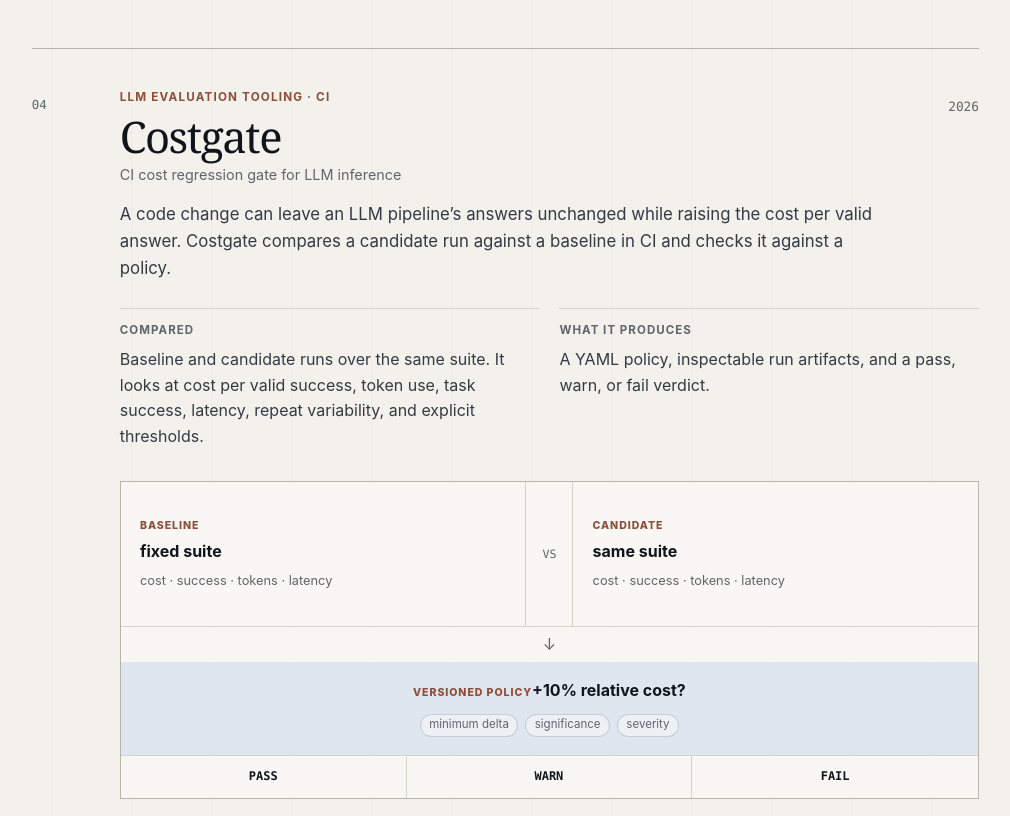
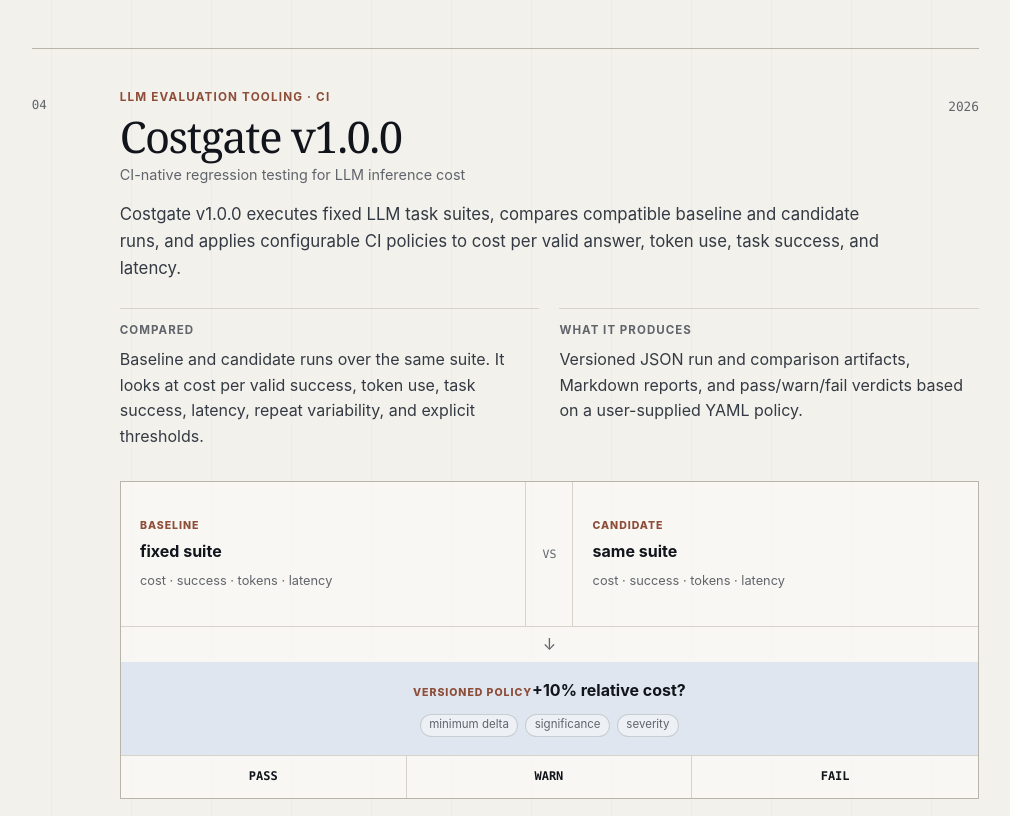
Before and after one commit to guptaaryanr/guptaaryanr.github.io, a website: page research.html in a window 1280 px wide. Shown: the part 4987-5803 px from the top of the page, without its empty margins (269-1279 px from the left). Drawn offline with Linux system fonts and the light colour scheme.

Commit message:
Finalize Costgate v1.0.0 portfolio entry

```diff
--- a/research.html
+++ b/research.html
@@ -114,9 +114,9 @@
                     <article class="project-dossier" aria-labelledby="costgate-title">
                         <div class="project-number">04</div>
                         <div>
-                            <header class="project-head"><div><p class="eyebrow">LLM evaluation tooling · CI</p><h3 id="costgate-title">Costgate</h3><p class="project-subtitle">CI cost regression gate for LLM inference</p></div><span class="project-year">2026</span></header>
-                            <p class="project-abstract">A code change can leave an LLM pipeline’s answers unchanged while raising the cost per valid answer. Costgate compares a candidate run against a baseline in CI and checks it against a policy.</p>
-                            <dl class="project-facts"><div><dt>Compared</dt><dd>Baseline and candidate runs over the same suite. It looks at cost per valid success, token use, task success, latency, repeat variability, and explicit thresholds.</dd></div><div><dt>What it produces</dt><dd>A YAML policy, inspectable run artifacts, and a pass, warn, or fail verdict.</dd></div></dl>
+                            <header class="project-head"><div><p class="eyebrow">LLM evaluation tooling · CI</p><h3 id="costgate-title">Costgate v1.0.0</h3><p class="project-subtitle">CI-native regression testing for LLM inference cost</p></div><span class="project-year">2026</span></header>
+                            <p class="project-abstract">Costgate v1.0.0 executes fixed LLM task suites, compares compatible baseline and candidate runs, and applies configurable CI policies to cost per valid answer, token use, task success, and latency.</p>
+                            <dl class="project-facts"><div><dt>Compared</dt><dd>Baseline and candidate runs over the same suite. It looks at cost per valid success, token use, task success, latency, repeat variability, and explicit thresholds.</dd></div><div><dt>What it produces</dt><dd>Versioned JSON run and comparison artifacts, Markdown reports, and pass/warn/fail verdicts based on a user-supplied YAML policy.</dd></div></dl>
 
                             <div class="project-visual costgate-visual" role="group" aria-label="Costgate compares baseline and candidate LLM runs, evaluates an explicit policy, and returns pass warn or fail">
                                 <div class="cost-run"><small>baseline</small><strong>fixed suite</strong><span>cost · success · tokens · latency</span></div>
@@ -134,7 +134,7 @@
   statistical_test: mann_whitney
   severity: fail</code></pre></details>
                             <p class="result-caption">For reproducible examples, CostRegBench runs controlled regression scenarios and checks the resulting pass, warn, or fail against the expected outcome. These are fixture-based tests, not measurements of an external production LLM.</p>
-                            <p class="project-links"><a href="https://github.com/guptaaryanr/costgate-v1/tree/main/benchmarks/costregbench" target="_blank" rel="noopener">Controlled benchmark ↗</a><a href="https://github.com/guptaaryanr/costgate-v1" target="_blank" rel="noopener">GitHub ↗</a><a href="https://doi.org/10.5281/zenodo.20148498" target="_blank" rel="noopener">Code DOI ↗</a></p>
+                            <p class="project-links"><a href="https://github.com/guptaaryanr/costgate-v1/tree/v1.0.0/benchmarks/costregbench" target="_blank" rel="noopener">Controlled benchmark ↗</a><a href="https://github.com/guptaaryanr/costgate-v1" target="_blank" rel="noopener">GitHub ↗</a><a href="https://doi.org/10.5281/zenodo.20148498" target="_blank" rel="noopener">Code DOI ↗</a></p>
                         </div>
                     </article>
                 </section>
```
